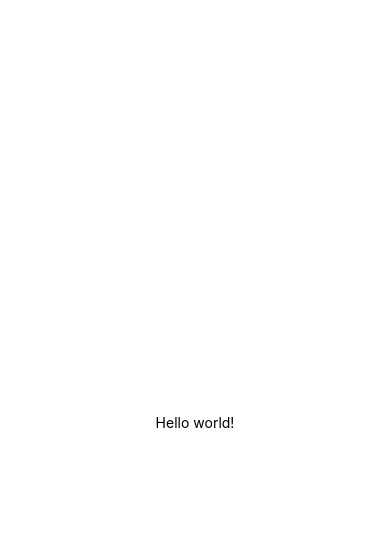
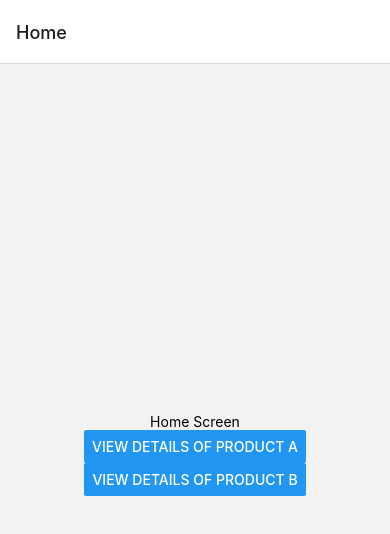
Before and after one commit to class-labs/hello-rn-old, a React Native app: screen /Home in a window 390 px wide. Shown: the top 534 px of the page. Built offline with nearby package versions, Linux system fonts and the light colour scheme.

Commit message:
Implement navigation

```diff
--- a/package.json
+++ b/package.json
@@ -12,10 +12,14 @@
     "test": "npm run typecheck && npm run lint"
   },
   "dependencies": {
+    "@react-navigation/native": "^6.1.3",
+    "@react-navigation/native-stack": "^6.9.9",
     "expo": "~47.0.12",
     "expo-status-bar": "~1.4.2",
     "react": "18.1.0",
-    "react-native": "0.70.5"
+    "react-native": "0.70.5",
+    "react-native-safe-area-context": "4.4.1",
+    "react-native-screens": "~3.18.0"
   },
   "devDependencies": {
     "@babel/core": "^7.12.9",
--- a/src/App.tsx
+++ b/src/App.tsx
@@ -1,21 +1,18 @@
-/* eslint-disable react/style-prop-object */
-import { StatusBar } from 'expo-status-bar';
-import { StyleSheet, Text, View } from 'react-native';
+import { NavigationContainer } from '@react-navigation/native';
+import { createNativeStackNavigator } from '@react-navigation/native-stack';
+
+import { Home } from './screens/Home';
+import { Details } from './screens/Details';
+
+const Stack = createNativeStackNavigator();
 
 export function App() {
   return (
-    <View style={styles.container}>
-      <Text>Hello world!</Text>
-      <StatusBar style="auto" />
-    </View>
+    <NavigationContainer>
+      <Stack.Navigator>
+        <Stack.Screen name="Home" component={Home} />
+        <Stack.Screen name="Details" component={Details} />
+      </Stack.Navigator>
+    </NavigationContainer>
   );
 }
-
-const styles = StyleSheet.create({
-  container: {
-    flex: 1,
-    backgroundColor: '#fff',
-    alignItems: 'center',
-    justifyContent: 'center',
-  },
-});
--- /dev/null
+++ b/src/screens/Details.tsx
@@ -0,0 +1,17 @@
+import { useRoute } from '@react-navigation/native';
+import { Text, View } from 'react-native';
+
+export function Details() {
+  const route = useRoute();
+  return (
+    <View style={{ flex: 1, alignItems: 'center', justifyContent: 'center' }}>
+      <Text>
+        Details for product:{' '}
+        {
+          // @ts-ignore
+          route.params.productId
+        }
+      </Text>
+    </View>
+  );
+}
--- /dev/null
+++ b/src/screens/Home.tsx
@@ -0,0 +1,25 @@
+import { useNavigation } from '@react-navigation/native';
+import { Button, Text, View } from 'react-native';
+
+export function Home() {
+  const navigation = useNavigation();
+  return (
+    <View style={{ flex: 1, alignItems: 'center', justifyContent: 'center' }}>
+      <Text>Home Screen</Text>
+      <Button
+        title="View details of product A"
+        onPress={() => {
+          // @ts-ignore
+          navigation.navigate('Details', { productId: 'A' });
+        }}
+      />
+      <Button
+        title="View details of product B"
+        onPress={() => {
+          // @ts-ignore
+          navigation.navigate('Details', { productId: 'B' });
+        }}
+      />
+    </View>
+  );
+}
```
Also changed, not shown: 1 other file (tests, documents, lock files or other folders).
